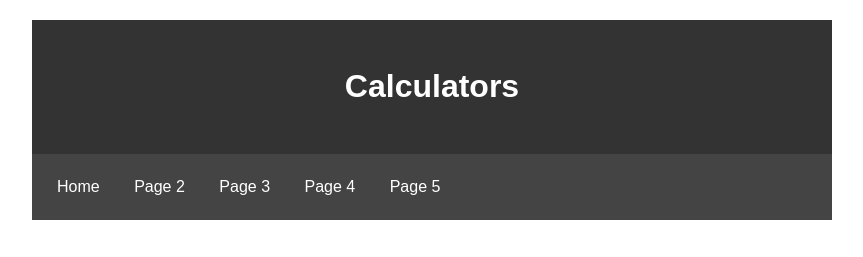
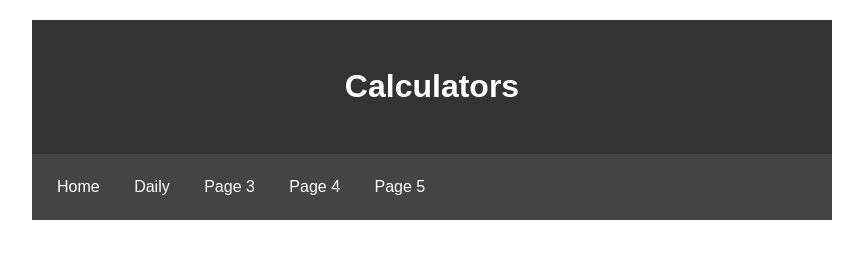
Before and after one commit to eddiechilli/Calculators, a plain HTML site: page Index.html in a window 1280 px wide. Shown: the top 257 px of the page, without its empty margins (208-1071 px from the left). Drawn offline with Linux system fonts and the light colour scheme.

Commit message:
Update Index.html
Nav tag daily

```diff
--- a/Index.html
+++ b/Index.html
@@ -44,7 +44,7 @@
 
     <nav>
         <a href="Index.html">Home</a>
-        <a href="Daily.html">Page 2</a>
+        <a href="Daily.html">Daily</a>
         <a href="page3.html">Page 3</a>
         <a href="page4.html">Page 4</a>
         <a href="page5.html">Page 5</a>
```
